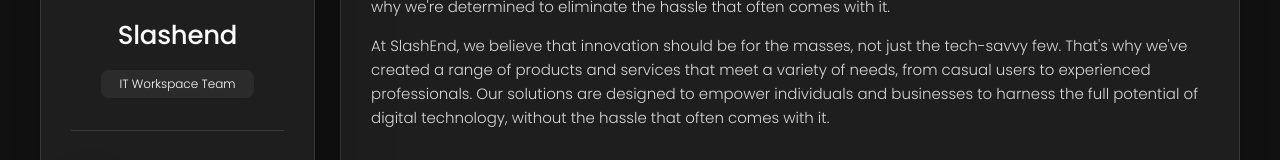
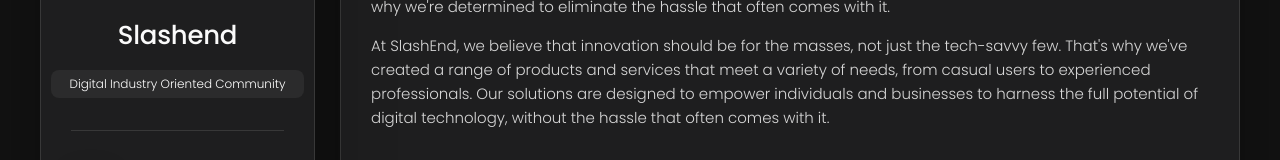
Before and after one commit to slashendd/profile, a plain HTML site: page index.html in a window 1280 px wide. Shown: the part 280-440 px from the top of the page. Drawn offline with nearby package versions, Linux system fonts and the light colour scheme.

Commit message:
Update index.html

```diff
--- a/index.html
+++ b/index.html
@@ -55,7 +55,7 @@
         <div class="info-content">
           <h1 class="name" title="Richard hanrick">Slashend</h1>
 
-          <p class="title">IT Workspace Team</p>
+          <p class="title">Digital Industry Oriented Community</p>
         </div>
 
         <button class="info_more-btn" data-sidebar-btn>
```
